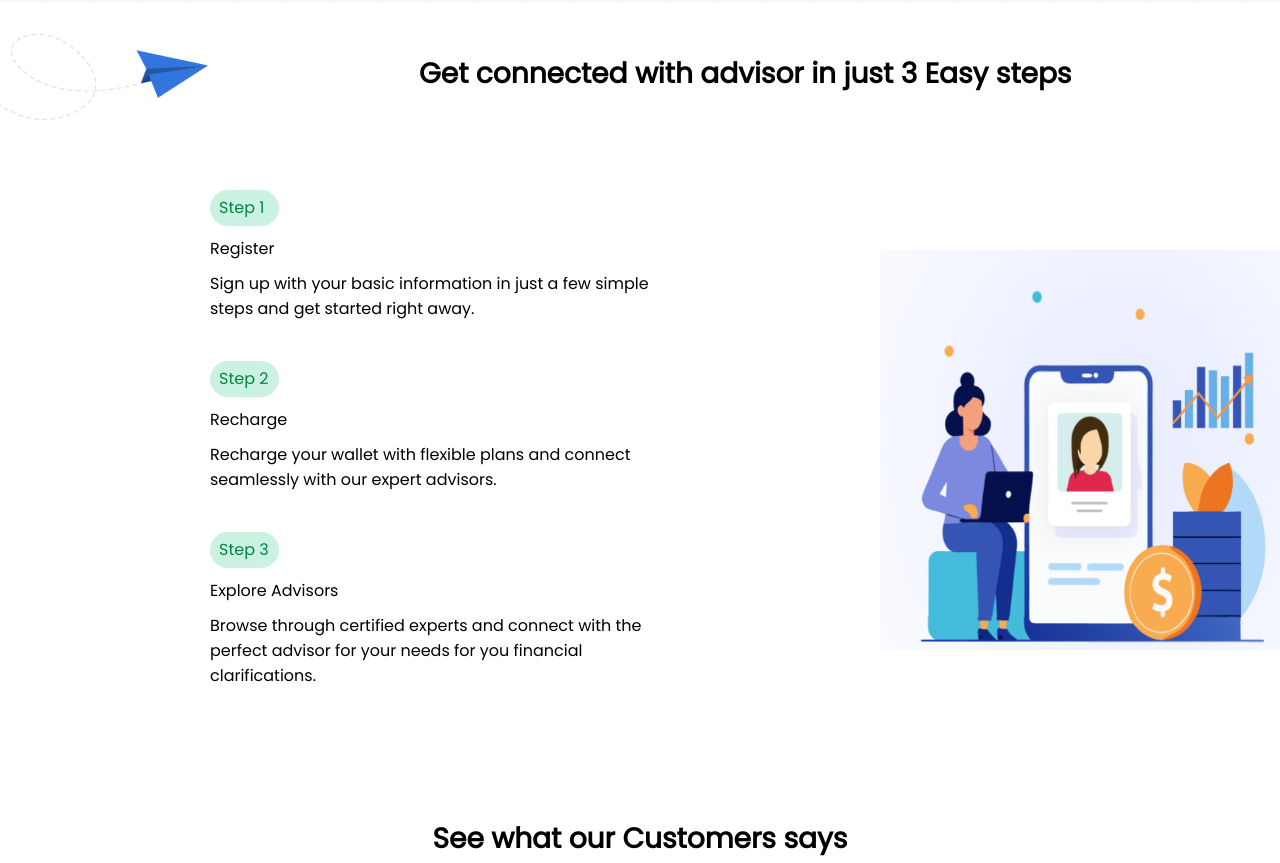
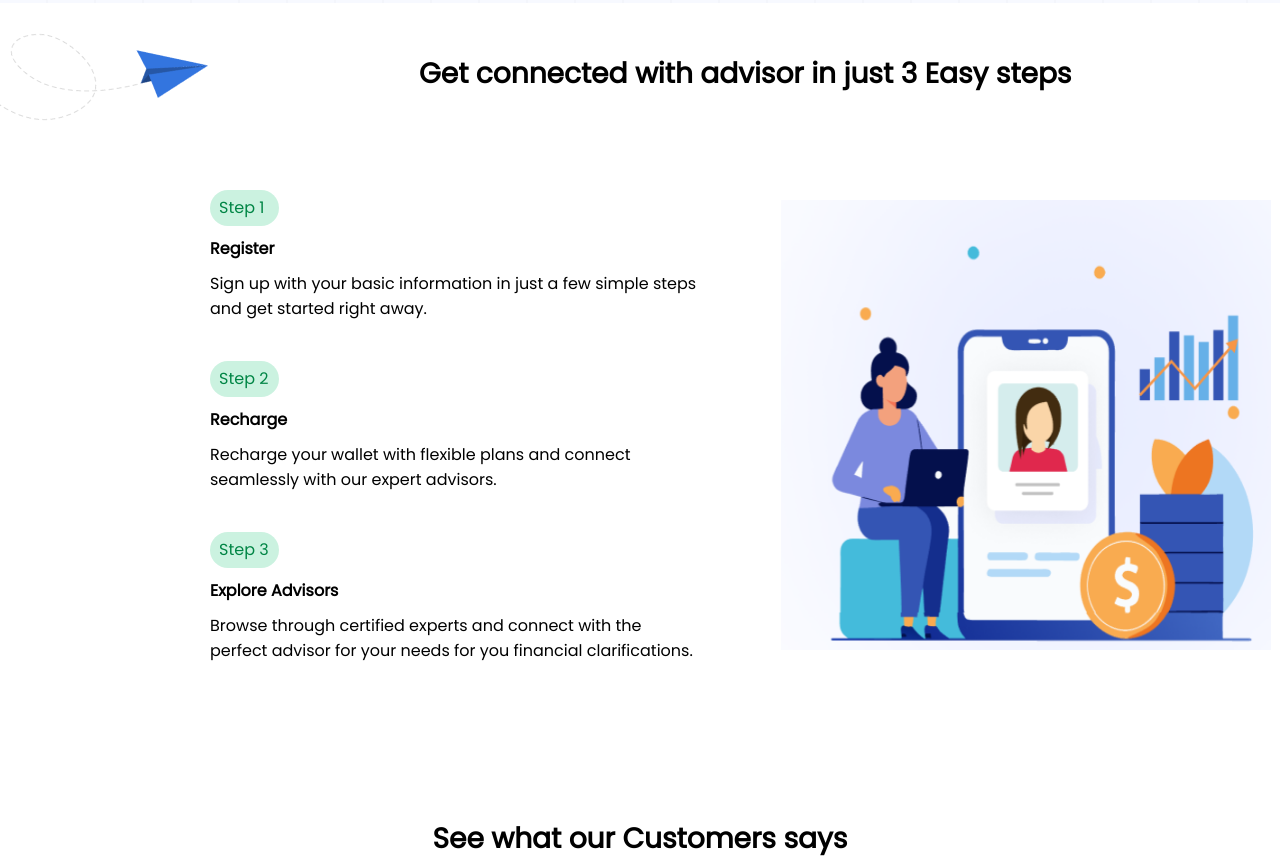
Before and after one commit to vijayarakeshrv24/landingpage, a plain HTML site: page index.html in a window 1280 px wide. Shown: the part 3197-4060 px from the top of the page. Drawn offline with Linux system fonts and the light colour scheme; files whose address does not match are found by name.

Commit message:
few changes

```diff
--- a/index.html
+++ b/index.html
@@ -238,7 +238,7 @@
                 </div>
             </div>
             <div class="image2">
-                <img src="./assets/image3.png" alt=""width="400px" height="400px">
+                <img src="./assets/image3.png" alt=""width="490px" height="450px">
             </div>
         </div>
     </div>
@@ -456,7 +456,7 @@
                     <p>Ut enim ad minima veniam, quis nostrum exercitationem ullam corporis suscipit laboriosam, nisi ut aliquid ex ea commodi.</p>
                 </div>
                 <div class="icon10">
-                    <img src="./assets/icon_1.png" alt=""><img src="icon_twitter.png" alt=""><img src="linkdin.png" alt=""><img src="icon_twitter.png" alt="">
+                    <img src="./assets/icon_1.png" alt=""><img src="./assets/icon_twitter.png" alt=""><img src="./assets/linkdin.png" alt=""><img src="./assets/icon_twitter.png" alt="">
                 </div>
             </div>
             <div class="mainsec_2">
--- a/style.css
+++ b/style.css
@@ -326,9 +326,11 @@
 .steps1{
     width: 491px;
     height: 48px;
+
 }
 .text6{
     margin-top: 10px;
+    font-weight: bold;
 }
 .text7{
     margin-top: 10px;
@@ -338,8 +340,8 @@
    margin-left: 210px;
 }
 .image2{
-    margin-top:100px;
-    margin-left: 200px;
+    margin-top:50px;
+    margin-left: 80px;
 }
 .in1 p{
     color: #402708;
```
